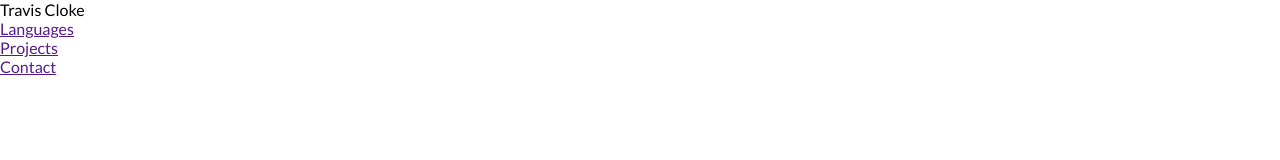
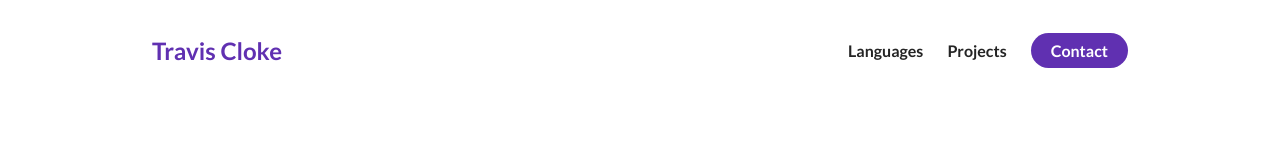
Before and after one commit to traviscloke126/MyWebsite, a plain HTML site: page index.HTML in a window 1280 px wide. Drawn offline with Linux system fonts and the light colour scheme.

Commit message:
Header Added

```diff
--- a/styles.css
+++ b/styles.css
@@ -1,11 +1,9 @@
 @import url('https://fonts.googleapis.com/css2?family=Lato:ital,wght@0,400;0,700;1,400;1,700&display=swap');
 * {
-
     font-family: 'Lato', sans-serif;
     padding: 0;
     margin: 0;
     box-sizing: border-box;
-
 }
 
 h1,h2,h3,h4,h5,h6, span {
@@ -19,6 +17,51 @@ p {
     font-size: 16px;
 }
 
+li {
+    list-style: none;
+    }
+
 /*
 NAVIGATION BAR
-/*
+*/
+
+nav {
+    height: 100px;
+    width: 100%;
+    max-width: 1000px;
+    margin: 0 auto;
+    display: flex;
+    justify-content: space-between;
+    align-items: center;
+}
+
+.nav__link--list{
+    display: flex;
+}
+
+.nav__link--anchor {
+    margin: 0 12px;
+    text-decoration: none;
+    color: #242424;
+    font-weight: 600;
+}
+
+.link__link--anchor-primary{
+    background-color: #6030b1;
+    padding: 8px 20px;
+    border-radius: 50px;
+    color: white;
+    transition: background-color 0.3s ease-in-out;
+}
+
+.link__link--anchor-primary:hover {
+    background-color: #5d3eff;
+}
+
+.personal_logo {
+    font-size: 24px;
+    color: #6030b1;
+    margin: 0 12px;
+    font-weight: bold;
+
+}
```
